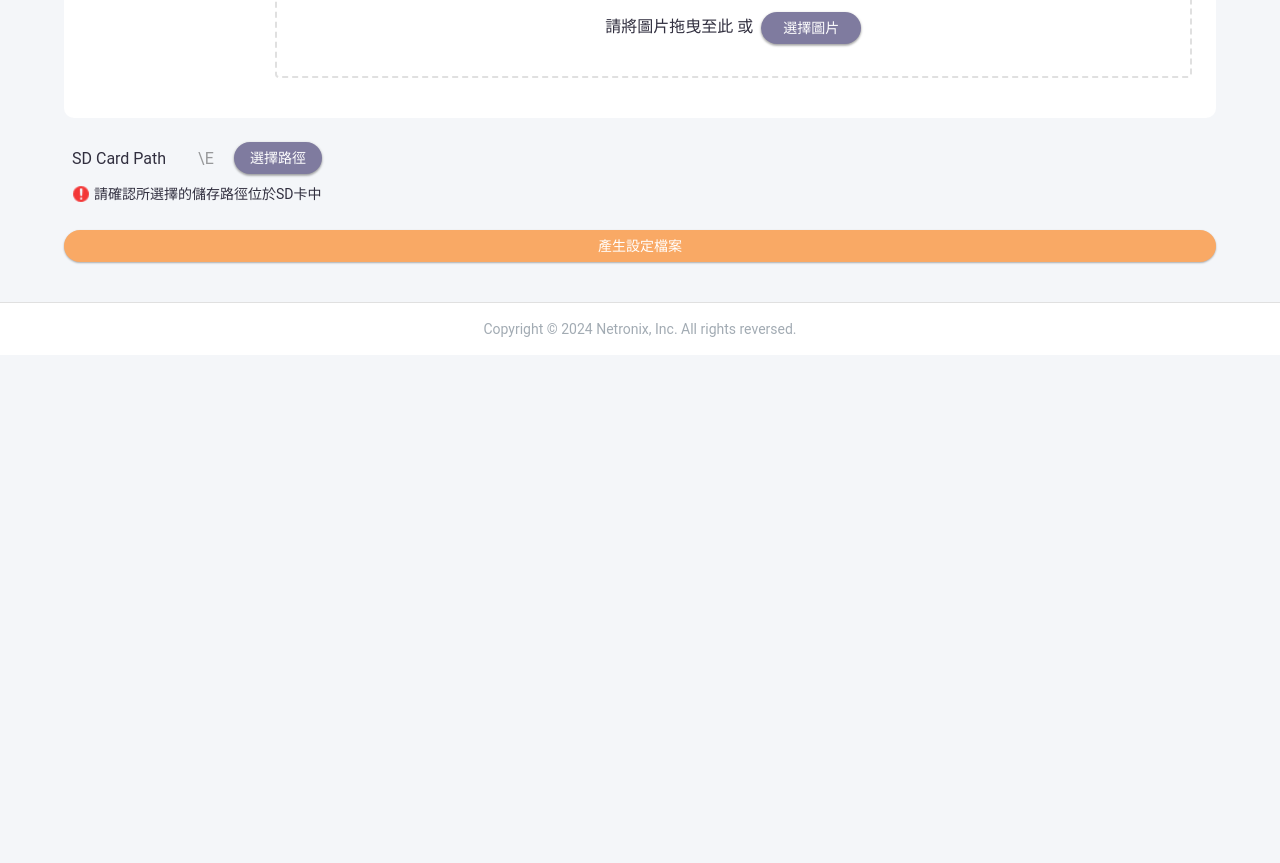
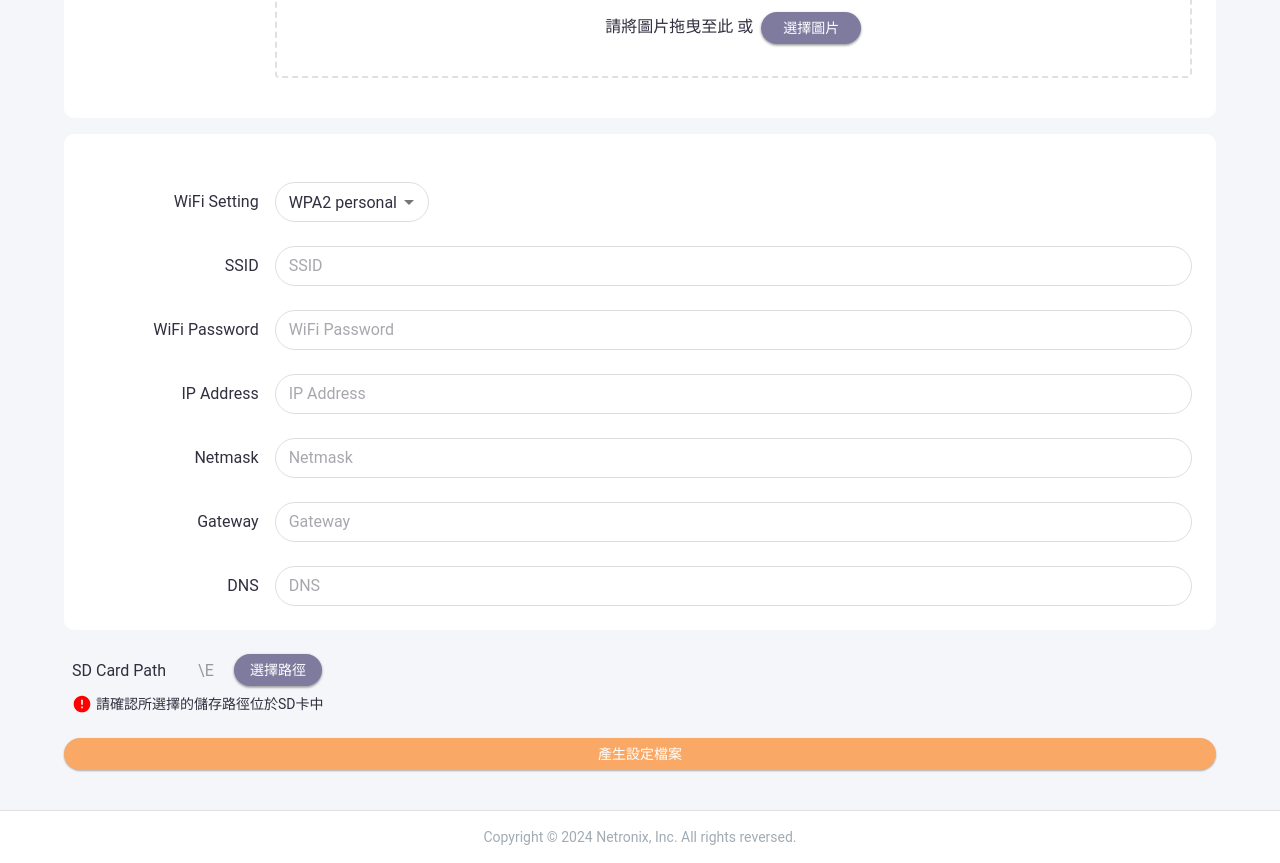
Before and after one commit to tsia-sionghai/epd-config-tool, a React (Vite) app: page / in a window 1280 px wide. Shown: the part 1002-1865 px from the top of the page. Before the commit the page ends 1357 px from the top, so only its background shows below. Built offline with nearby package versions, Linux system fonts and the light colour scheme.

Commit message:
Update EPDConfigTool.tsx to support 3 modes switch

```diff
--- a/src/pages/EPDConfigTool.tsx
+++ b/src/pages/EPDConfigTool.tsx
@@ -1,14 +1,15 @@
 import React, { useState } from 'react';
-import { Grid, Typography, TextField, Select, MenuItem, Button, Paper, Box, styled } from '@mui/material';
+import { Grid, Typography, TextField, Select, MenuItem, Button, Paper, Box, styled, useTheme } from '@mui/material';
 import { useTranslation } from 'react-i18next';
 import settingsIcon from '../assets/img_set.png';
 import ModeSelector from '../components/ModeSelector';
 import PowerModeSelector from '../components/PowerModeSelector';
 import RotateSelector from '../components/RotateSelector';
-import ImageUploader from '../components/ImageUploader';
 import IntervalSelector from '../components/IntervalSelector';
+import ImageSection from '../components/ImageSection';
+import HintMessage from '../components/HintMessage';
+import CustomButton from '../components/CustomButton';
 import hintIcon from '../assets/ic_hint.png';
-import alertIcon from '../assets/ic_alert.png';
 
 const HintIcon = styled('img')({
   width: 18,
@@ -25,6 +26,8 @@ const HintText = styled(Typography)({
 
 const EPDConfigurationTool: React.FC = () => {
   const { t } = useTranslation();
+  const theme = useTheme();
+  // 基本設定
   const [customer, setCustomer] = useState('');
   const [mode, setMode] = useState('auto');
   const [powerMode, setPowerMode] = useState('hibernation');
@@ -32,8 +35,31 @@ const EPDConfigurationTool: React.FC = () => {
   const [size, setSize] = useState('13.3');
   const [rotate, setRotate] = useState(0);
   const [interval, setInterval] = useState(180);
+  // 單機操作設定
   const [images, setImages] = useState<string[]>([]);
+  // CMS 控制設定
+  const [wifi, setWiFi] = useState('wpa2Personal');
+  const [ssid, setSSID] = useState('');
+  const [password, setPassword] = useState('');
+  const [ip, setIP] = useState('');
+  const [netmask, setNetmask] = useState('');
+  const [gateway, setGateway] = useState('');
+  const [dns, setDNS] = useState('');
+  const [serverURL, setServerURL] = useState('https://api.ezread.com.tw/schedule');
+  // NAS 設定
+  const [nasURL, setNasURL] = useState('');
+  // SD 卡路徑
   const [sdCardPath, setSdCardPath] = useState(''); // 添加這一行
+
+  const handleDownloadBinary = () => {
+    // 處理按鈕點擊事件
+    console.log('下載播放檔案按鈕被點擊');
+  };
+
+  const handleGenerateConfig = () => {
+    // 處理按鈕點擊事件
+    console.log('產生設定檔案按鈕被點擊');
+  };
 
   return (
     <Box>
@@ -129,11 +155,13 @@ const EPDConfigurationTool: React.FC = () => {
         </Grid>
       </Paper>
 
-      {/* 單機操作設定 */}
-      <Paper sx={{ p: 3, mb: 2 }}>
+      {/* 單機操作設定/播放圖片設定 */}
+      <Paper sx={{ p: 3, mb: 2 }} id="auto-section">
         <Grid container spacing={3}>
           <Grid item xs={12}>
-            <Typography variant="h6">{t('common.title.operation')}</Typography>
+            <Typography variant="h6">
+              {mode === 'auto' ? t('common.title.auto') : t('common.title.nasBinary')}
+            </Typography>
           </Grid>
 
           <Grid item container alignItems="center" spacing={2}>
@@ -180,14 +208,160 @@ const EPDConfigurationTool: React.FC = () => {
             </Grid>
           </Grid>
 
-          <Grid item container alignItems="flex-start" spacing={2}>
+          <ImageSection
+            mode={mode}
+            images={images}
+            setImages={setImages}
+            sx={{ mt: 0 }}
+          />
+        </Grid>
+      </Paper>
+
+      {/* CMS 控制設定 / NAS 設定 */}
+      <Paper sx={{ p: 3, mb: 2 }} id="cms-section">
+        <Grid container spacing={3}>
+          <Grid item xs={12}>
+            <Typography variant="h6">
+              {mode === 'cms' && t('common.title.cms')}
+              {mode === 'nas' && t('common.title.nas')}
+            </Typography>
+          </Grid>
+
+          <Grid item container alignItems="center" spacing={2}>
             <Grid item xs={2}>
-              <Typography align="right">{t('common.label.selectImage')}</Typography>
+              <Typography align="right">{t('common.label.wifiSetting')}</Typography>
             </Grid>
             <Grid item xs={10}>
-              <ImageUploader images={images} setImages={setImages} />
+              <Select
+                value={wifi}
+                onChange={(e) => setWiFi(e.target.value as string)}
+              >
+                <MenuItem value="open">Open</MenuItem>
+                <MenuItem value="wpa2Personal" selected>WPA2 personal</MenuItem>
+                <MenuItem value="staticIP">Static IP</MenuItem>
+              </Select>
             </Grid>
           </Grid>
+
+          <Grid item container alignItems="center" spacing={2}>
+            <Grid item xs={2}>
+              <Typography align="right">{t('common.label.ssid')}</Typography>
+            </Grid>
+            <Grid item xs={10}>
+              <TextField
+                fullWidth
+                value={ssid}
+                onChange={(e) => setSSID(e.target.value)}
+                placeholder={t('common.placeholder.ssid')}
+              />
+            </Grid>
+          </Grid>
+
+          <Grid item container alignItems="center" spacing={2}>
+            <Grid item xs={2}>
+              <Typography align="right">{t('common.label.password')}</Typography>
+            </Grid>
+            <Grid item xs={10}>
+              <TextField
+                fullWidth
+                value={password}
+                onChange={(e) => setPassword(e.target.value)}
+                placeholder={t('common.placeholder.password')}
+              />
+            </Grid>
+          </Grid>
+
+          <Grid item container alignItems="center" spacing={2}>
+            <Grid item xs={2}>
+              <Typography align="right">{t('common.label.ip')}</Typography>
+            </Grid>
+            <Grid item xs={10}>
+              <TextField
+                fullWidth
+                value={ip}
+                onChange={(e) => setIP(e.target.value)}
+                placeholder={t('common.placeholder.ip')}
+              />
+            </Grid>
+          </Grid>
+
+          <Grid item container alignItems="center" spacing={2}>
+            <Grid item xs={2}>
+              <Typography align="right">{t('common.label.netmask')}</Typography>
+            </Grid>
+            <Grid item xs={10}>
+              <TextField
+                fullWidth
+                value={netmask}
+                onChange={(e) => setNetmask(e.target.value)}
+                placeholder={t('common.placeholder.netmask')}
+              />
+            </Grid>
+          </Grid>
+
+          <Grid item container alignItems="center" spacing={2}>
+            <Grid item xs={2}>
+              <Typography align="right">{t('common.label.gateway')}</Typography>
+            </Grid>
+            <Grid item xs={10}>
+              <TextField
+                fullWidth
+                value={gateway}
+                onChange={(e) => setGateway(e.target.value)}
+                placeholder={t('common.placeholder.gateway')}
+              />
+            </Grid>
+          </Grid>
+
+          <Grid item container alignItems="center" spacing={2}>
+            <Grid item xs={2}>
+              <Typography align="right">{t('common.label.dns')}</Typography>
+            </Grid>
+            <Grid item xs={10}>
+              <TextField
+                fullWidth
+                value={dns}
+                onChange={(e) => setDNS(e.target.value)}
+                placeholder={t('common.placeholder.dns')}
+              />
+            </Grid>
+          </Grid>
+
+          { mode === 'cms' && (
+            <>
+              <Grid item container alignItems="center" spacing={2}>
+              <Grid item xs={2}>
+                <Typography align="right">{t('common.label.serverURL')}</Typography>
+              </Grid>
+              <Grid item xs={10}>
+                <TextField
+                  fullWidth
+                  value={serverURL}
+                  onChange={(e) => setServerURL(e.target.value)}
+                  placeholder={t('common.placeholder.serverURL')}
+                />
+              </Grid>
+            </Grid>
+            </>
+          )}
+
+          { mode === 'nas' && (
+            <>
+              <Grid item container alignItems="center" spacing={2}>
+              <Grid item xs={2}>
+                <Typography align="right">{t('common.label.nasURL')}</Typography>
+              </Grid>
+              <Grid item xs={10}>
+                <TextField
+                  fullWidth
+                  value={nasURL}
+                  onChange={(e) => setNasURL(e.target.value)}
+                  placeholder={t('common.placeholder.nasURL')}
+                />
+              </Grid>
+            </Grid>
+            </>
+          )}
         </Grid>
       </Paper>
 
@@ -236,41 +410,20 @@ const EPDConfigurationTool: React.FC = () => {
           </Box>
         </Grid>
         <Grid item xs={12}>
-          <Box sx={{
-            display: 'flex',
-            alignItems: 'center',
-            mt: 1,
-            fontSize: '14px',
-          }}>
-            <img
-              src={alertIcon}
-              alt="alert"
-              style={{
-                width: '18px',
-                height: '18px',
-                marginRight: '4px'
-              }}
-            />
-            {t('common.hint.sdCardPathCheck')}
-          </Box>
+          <HintMessage
+            type="error"
+            message={t('common.hint.sdCardPathCheck')}
+            containerSx={{ mt: 1 }}
+            typographySx={{ color: theme.palette.text.primary }}
+          />
         </Grid>
       </Box>
 
-      {/* 產生設定檔案 */}
+      {/* 產生設定檔案按鈕 */}
       <Box display="flex" alignItems="center" mb={2}>
-        <Button
-          fullWidth
-          variant="contained"
-          style={{
-            color: '#FFFFFF',
-            boxShadow: '0 1px 2px rgb(0 0 0 / 30%)',
-            borderRadius: '16px',
-            backgroundColor: '#F9A965',
-            height: '32px'
-          }}
-        >
+        <CustomButton onClick={handleGenerateConfig}>
           {t('common.button.generateConfig')}
-        </Button>
+        </CustomButton>
       </Box>
     </Box>
   );
```
